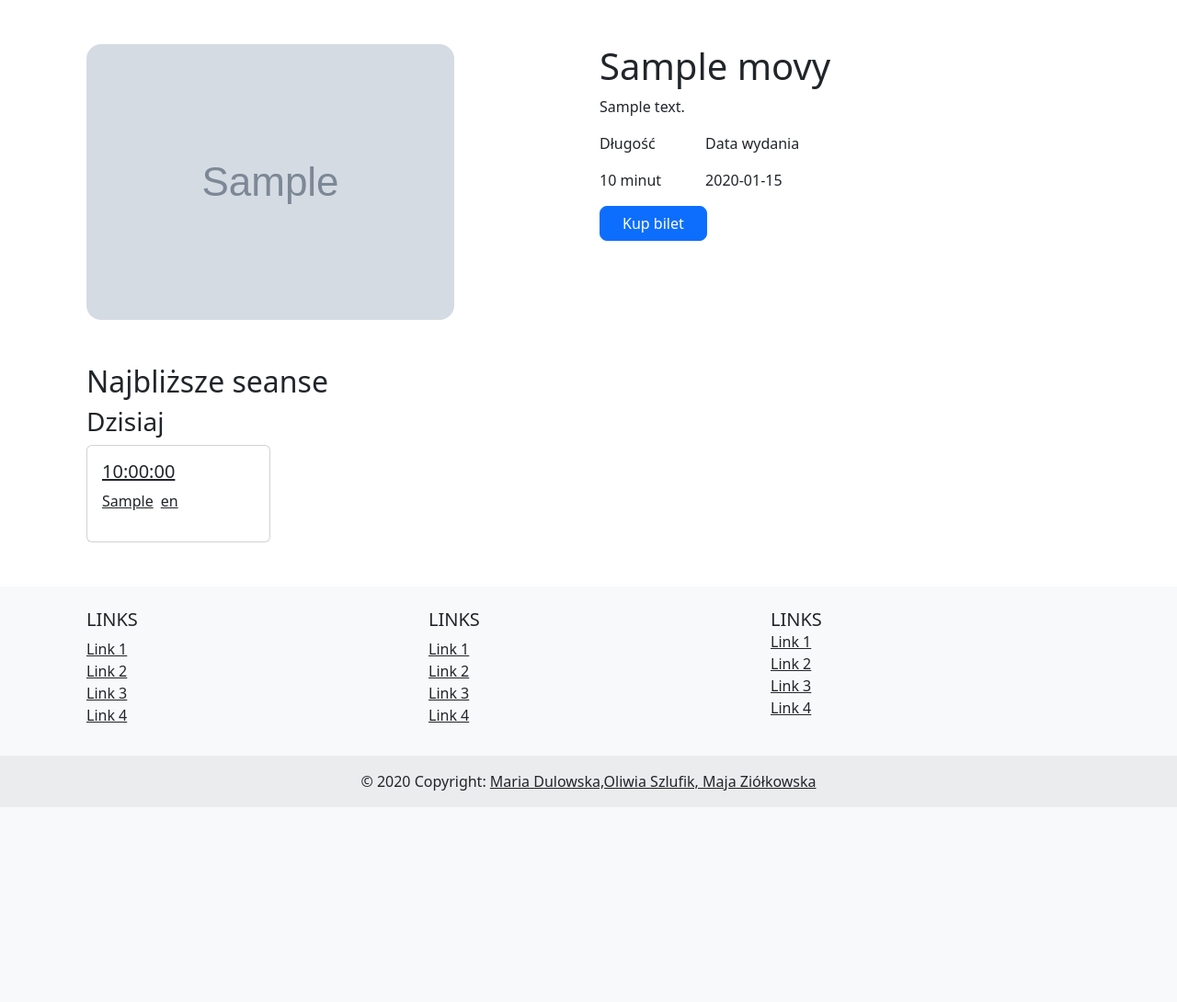
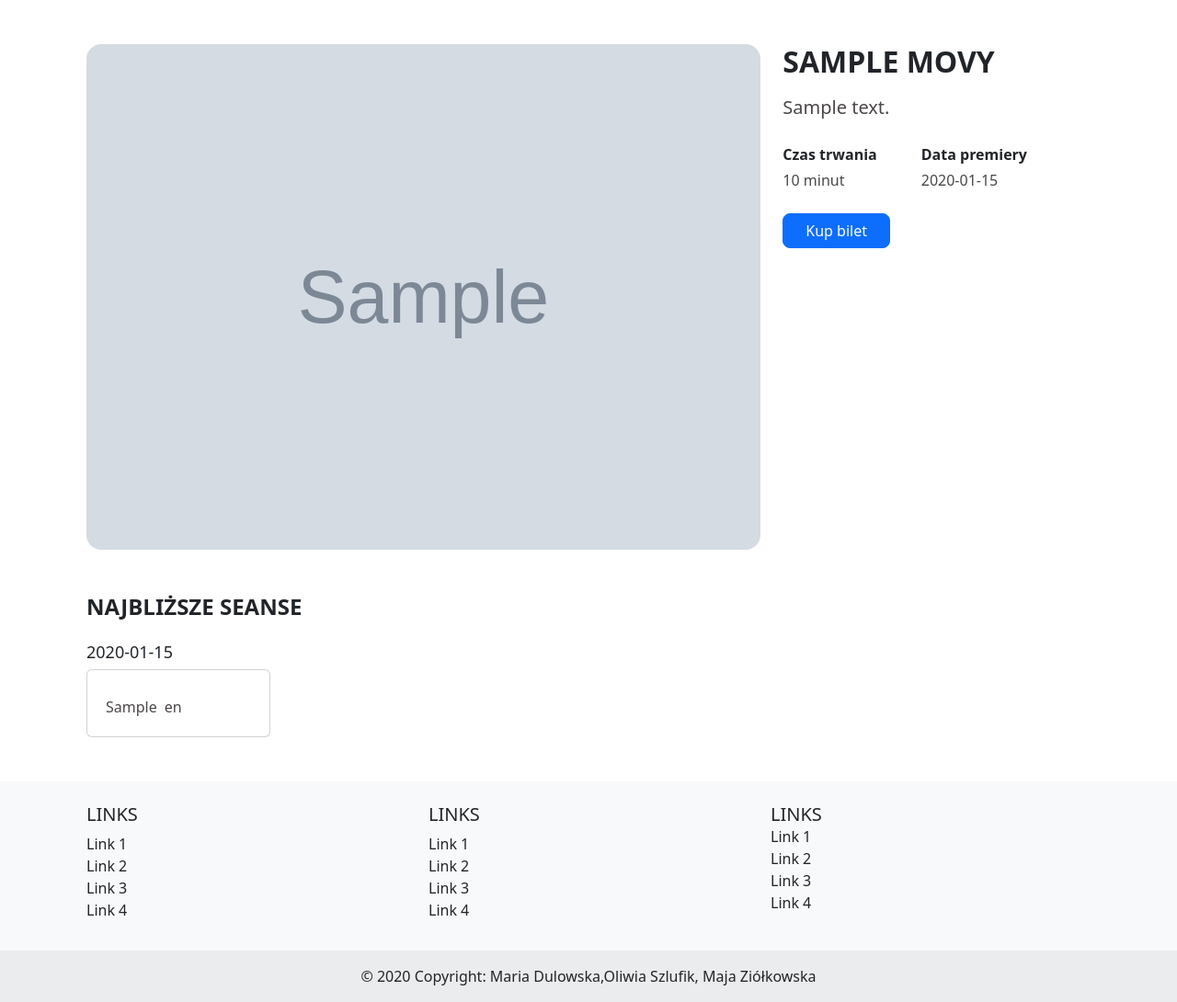
Before and after one commit to Rinkazuuka/Movie-Ticket-Sales-System, a Flask app: template templates/movie.html in a window 1280 px wide. Shown: the part 56-1146 px from the top of the page at 92% size. Before the commit the page ends 934 px from the top, so only its background shows below. Run offline with Flask 2, Linux system fonts and the light colour scheme; tables that the repository leaves empty hold one stand-in row (values such as "Sample post"); the template is opened without the code that fills it: values that come from a table or form of the project are taken from there, most other values are stand-ins (such as "Sample title", 1, 10 or a date in 2020); grey boxes marked "Sample" are stand-in pictures; some libraries are stand-ins or nearby versions.

Commit message:
Styling movie page

```diff
--- a/app.py
+++ b/app.py
@@ -1,6 +1,8 @@
 from flask import Flask, render_template
 from database import db, Movie, Showing
 from datetime import date, datetime
+from collections import defaultdict
+
 
 app = Flask(__name__)
 app.config["SQLALCHEMY_DATABASE_URI"] = (
@@ -20,7 +22,14 @@ def show_movies():
 def movie_details(movie_id=1):
     movie = Movie.query.filter_by(movie_id=movie_id).first()
     showings = Showing.query.filter_by(movie_id=movie_id)
-    return render_template("movie.html", movie=movie, showings=showings)
+    grouped_showings = defaultdict(list)
+    for showing in showings:
+        show_date = showing.show_time.date()
+        grouped_showings[show_date].append(showing)
+    # Przekazanie zgrupowanych seansów do szablonu
+    return render_template('movie.html', movie=movie, showings=showings, grouped_showings=grouped_showings, current_date=datetime.now().date())
+
+    # return render_template("movie.html", movie=movie, showings=showings)
 
 
 @app.route("/showing/<showing_id>")
--- /dev/null
+++ b/static/Bilety Main/requirements.txt
@@ -0,0 +1,2 @@
+Flask==2.0.1
+Flask-SQLAlchemy==2.5.1
--- a/static/css/styles.css
+++ b/static/css/styles.css
@@ -2,3 +2,26 @@ img {
     border-radius: 16px;
     object-fit: cover;
 }
+
+.h1{
+    font-size: xx-large;
+}
+
+.h2 {
+    font-size: x-large;
+}
+
+.h3 {
+    font-size: large;
+}
+
+.p {
+    color: #4B4747;
+}
+.btn-primary {
+
+}
+
+a {
+    text-decoration: none;
+}
--- a/templates/base_reservation.html
+++ b/templates/base_reservation.html
@@ -28,7 +28,7 @@
         <div class="d-flex gap-3">
             <img src="{{ showing.movie.image_url }}" height="128px">
             <div>
-                <h1>{{ showing.movie.title }}</h1>
+                <h1 class="h1 text-uppercase fw-bold">{{ showing.movie.title }}</h1>
                 <div class="d-flex gap-2">
                     <p>{{ showing.show_time.date() }}</p>
                     <p>|</p>
--- a/templates/base_website.html
+++ b/templates/base_website.html
@@ -10,7 +10,7 @@
 </head>
 
 <body>
-    <nav class="navbar bg-body-tertiary mb-5">
+    <nav class="navbar bg-body-tertiary">
         <div class="container-fluid">
             <a class="navbar-brand" href="/">
                 <img src="https://encrypted-tbn0.gstatic.com/images?q=tbn:ANd9GcR1PbovF0TeU5VSDSha2t9qDqOyoMl9HRUxCQ&s"
--- a/templates/movie.html
+++ b/templates/movie.html
@@ -4,26 +4,26 @@
 
 {% block content %}
 
-<div class="container">
+<div class="container mt-5 mb-5">
     <div class="row">
         <div class="col">
             <!-- <img src='https://fwcdn.pl/fpo/81/30/10048130/8139711.3.jpg' class="img-fluid" alt="..."> -->
-            <img src={{movie.image_url}} class="img-fluid" alt="...">
+            <img src={{movie.image_url}} height="550px">
         </div>
         <div class="col">
-            <h1 class="h1">
+            <h1 class="h1 fw-bold text-uppercase pb-2">
                 {{ movie.title }}
             </h1>
-            <p>
+            <p class="p fs-5 pb-2">
                 {{ movie.description }}
             </p>
-            <div class="d-flex flex-wrap gap-5">
-                <div width="200px">
-                    <p class="p">Długość</p>
+            <div class="d-flex flex-wrap gap-5 pb-2">
+                <div class="d-flex flex-column" width="200px">
+                    <p class=" fw-bold mb-1">Czas trwania</p>
                     <p class="p"> {{ movie.duration }} minut</p>
                 </div>
-                <div width="200px">
-                    <p class="p">Data wydania</p>
+                <div class="d-flex flex-column" width="200px">
+                    <p class=" fw-bold mb-1">Data premiery</p>
                     <p class="p"> {{ movie.release_date }} </p>
                 </div>
 
@@ -32,28 +32,30 @@
         </div>
     </div>
     <div class="mt-5">
-        <h2 class="h2">
+        <h2 class="h2 mb-4 text-uppercase fw-bold">
             Najbliższe seanse
         </h2>
-
-        <h3>
-            Dzisiaj
+        {% for date, shows in grouped_showings.items() %}
+        <h3 class="h3">
+            {{ 'Dzisiaj' if date == current_date else date.strftime('%d.%m.%Y') }}
         </h3>
-        <div class="d-flex flex-wrap gap-3">
-            {% for showing in showings %}
-            <div class="card " style="width: 200px;">
+        <div class="d-flex flex-wrap gap-3 mb-4">
+            {% for showing in shows %}
+            <div class="card p-1" style="width: 200px;">
                 <a href='/showing/{{showing.showing_id}}' target="_blank" class="card-body">
-                    <h5 class="card-title"> {{ showing.show_time.time() }} </h5>
+                    <h5 class="card-title"> {{ showing.show_time.strftime('%H:%M') }} </h5>
                     <div class="d-flex gap-2">
-                        <p class="card-text"> {{ showing.movie_format }}</p>
-                        <p class="card-text"> {{ showing.lang_type }}</p>
+                        <p class="p card-text m-0"> {{ showing.movie_format }}</p>
+                        <p class="p card-text m-0"> {{ showing.lang_type }}</p>
                     </div>
-
                 </a>
             </div>
             {% endfor %}
         </div>
+        {% endfor %}
+
     </div>
+</div>
 </div>
 
 {% endblock %}
```
Also changed, not shown: seed.py (+21 -0 lines).
